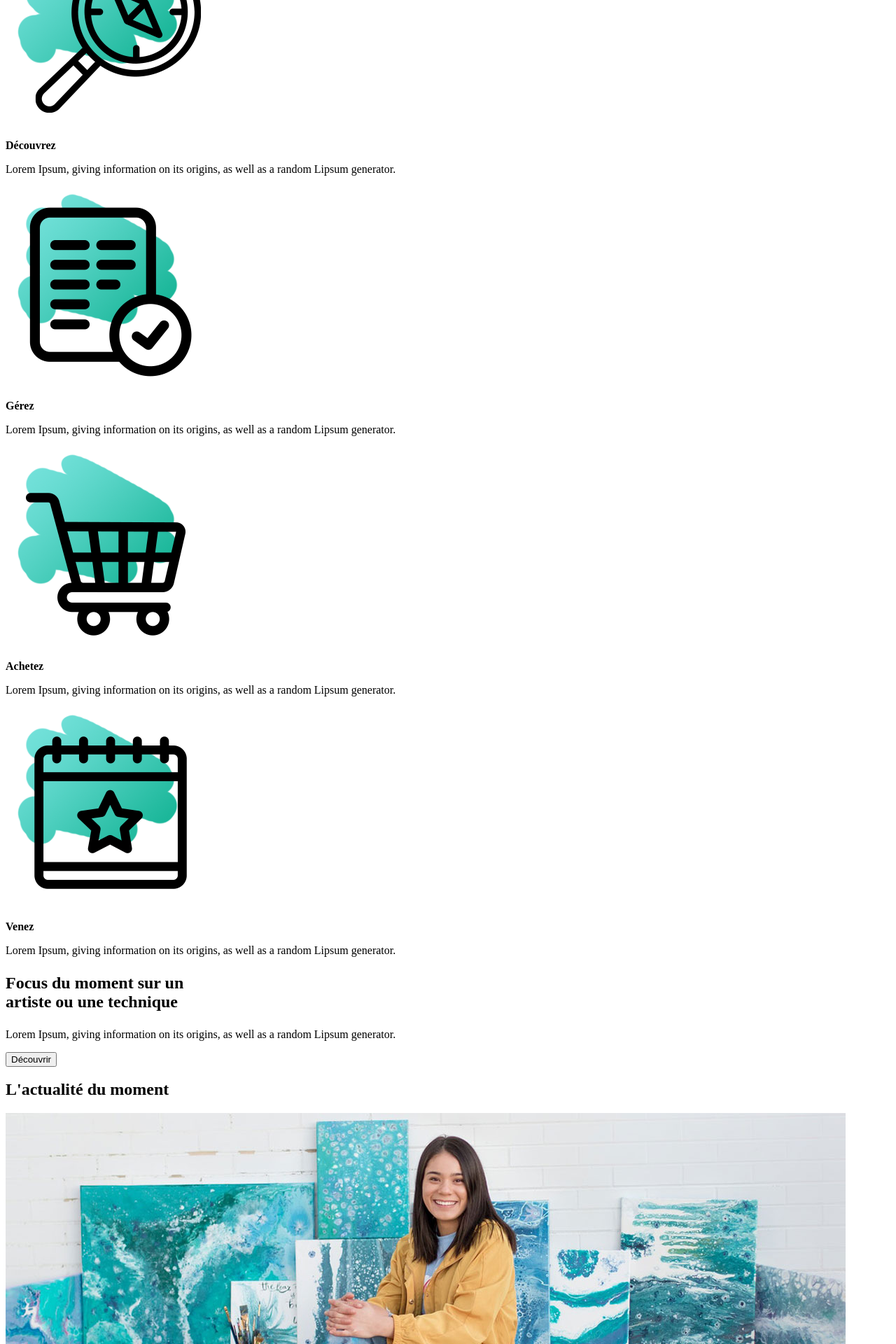
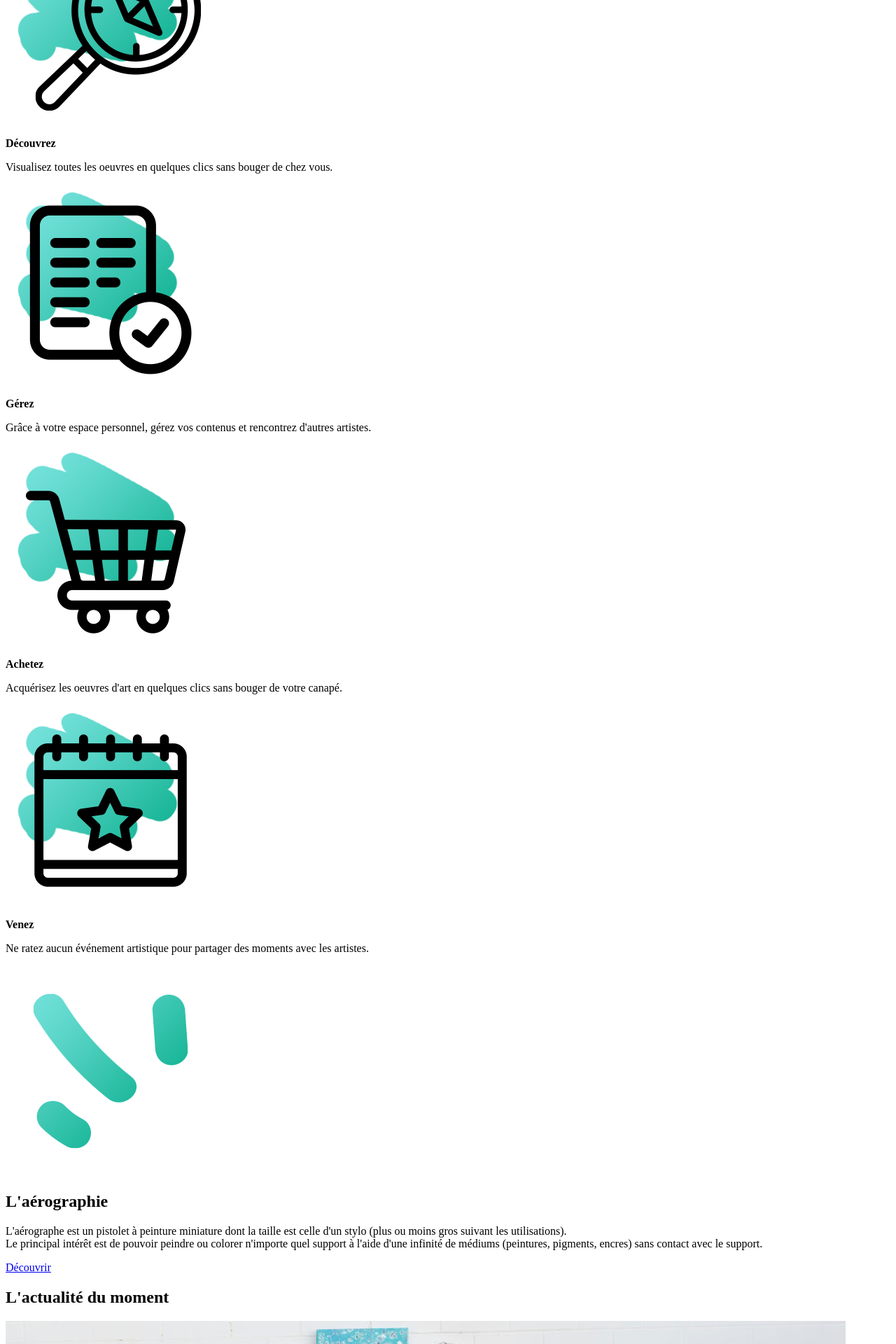
Before and after one commit to HeyMilie/Art-d-un-temps, a Symfony app: template templates/home/index.html.twig in a window 1280 px wide. Shown: the part 2440-4360 px from the top of the page at 70% size. Run offline with Twig, Linux system fonts and the light colour scheme; the template is opened without the code that fills it, so the values that code supplies are empty; some libraries are stand-ins or nearby versions.

Commit message:
Correction Focus HP

```diff
--- a/assets/styles/app.scss
+++ b/assets/styles/app.scss
@@ -102,6 +102,10 @@ a {
     background-size: cover;
     color: #FFF;
     padding-bottom: 50px;
+}
+
+.quote-focus{
+    width: 100px;
 }
 
 .text-slide-home {
--- a/templates/home/index.html.twig
+++ b/templates/home/index.html.twig
@@ -65,7 +65,7 @@
 
             </div>
 
-           <div class="d-flex justify-content-xl-end ps-xl-5 justify-content-sm-start"><button class="btn btn-warning">Voir toutes les oeuvres</button></div>
+           <div class="d-flex justify-content-xl-end ps-xl-5 justify-content-sm-start"><a class="btn btn-warning" href=" {{ path('oeuvres') }} ">Voir toutes les oeuvres</a></div>
         </div>
 
     </section>
@@ -83,7 +83,7 @@
                         <img src="/images/decouvrez.png" class="pictos-concept">
                     </div>
                     <span><strong>Découvrez</strong></span>
-                    <p>Lorem Ipsum, giving information on its origins, as well as a random Lipsum generator.</p>
+                    <p>Visualisez toutes les oeuvres en quelques clics sans bouger de chez vous.</p>
                 </div>
                 <!-- 2E POINT -->
                 <div class="col-sm-5 col-lg-3">
@@ -91,7 +91,7 @@
                         <img src="/images/gerez.png" class="pictos-concept">
                     </div>
                     <span><strong>Gérez</strong></span>
-                    <p>Lorem Ipsum, giving information on its origins, as well as a random Lipsum generator.</p>
+                    <p>Grâce à votre espace personnel, gérez vos contenus et rencontrez d'autres artistes.</p>
                 </div>
                 <!-- 3E POINT -->
                 <div class="col-sm-5 col-lg-3">
@@ -99,7 +99,7 @@
                         <img src="/images/achetez.png" class="pictos-concept">
                     </div>
                     <span><strong>Achetez</strong></span>
-                    <p>Lorem Ipsum, giving information on its origins, as well as a random Lipsum generator.</p>
+                    <p>Acquérisez les oeuvres d'art en quelques clics sans bouger de votre canapé.</p>
                 </div>
                 <!-- 4E POINT -->
                 <div class="col-sm-5 col-lg-3">
@@ -107,7 +107,7 @@
                         <img src="/images/venez.jpg" class="pictos-concept">
                     </div>
                     <span><strong>Venez</strong></span>
-                    <p>Lorem Ipsum, giving information on its origins, as well as a random Lipsum generator.</p>
+                    <p>Ne ratez aucun événement artistique pour partager des moments avec les artistes.</p>
                 </div>
             </div>
         </div>
@@ -115,15 +115,13 @@
     <section id="focus" class="container-fluid">
         <div class="container">
             <!-- BLOC TITRE -->
-            <div class="row">
-                <div class="col-sm-5 col-lg-4 position-relative">
-                    <h2 class="mt-3"><i class="quotes fas fa-angle-double-left"></i>
-                        <p>Focus du moment sur un<br>artiste ou une technique</p><i class="quotes fas fa-angle-double-right"></i></h2>
-                </div>
+            <img src="/images/quote.png" class="quote-focus mt-4">
+            <h2>L'aérographie</h2>
+            <!-- BLOC DETAILS-->
+            <div class="col-12 col-lg-4 pb-3">
+                <p>L'aérographe est un pistolet à peinture miniature dont la taille est celle d'un stylo (plus ou moins gros suivant les utilisations).<br>Le principal intérêt est de pouvoir peindre ou colorer n'importe quel support à l'aide d'une infinité de médiums (peintures, pigments, encres) sans contact avec le support.</p>
+                <a class="btn" type="submit" href="#">Découvrir</a>
             </div>
-            <!-- BLOC DETAILS-->
-            <div class="m-3 row col-3 pb-4">
-                <p>Lorem Ipsum, giving information on its origins, as well as a random Lipsum generator.</p><button class="btn" type="submit">Découvrir</button></div>
         </div>
     </section>
     <section id="cards" class="container-fluid pb-4">
@@ -132,7 +130,7 @@
 
                         <div class="row justify-content-around">
                             <div class="col-md-5 col-xl-3">
-                                <div class="card" style="width: 18rem;">
+                                <div class="card border-none" style="width: 18rem;">
                                     <img src="images/slide_mea_03.jpg" class="card-img-top" alt="...">
                                     <div class="card-body">
                                         <h3 class="card-title">Titre article</h3>
```
Also changed, not shown: public/images/focus-bg.jpg, public/images/quote.png (added).
